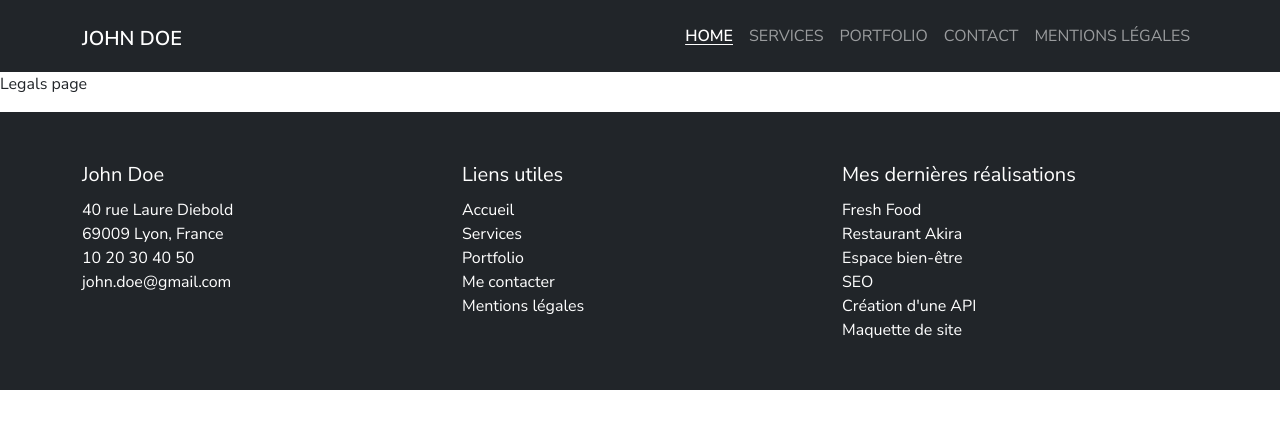
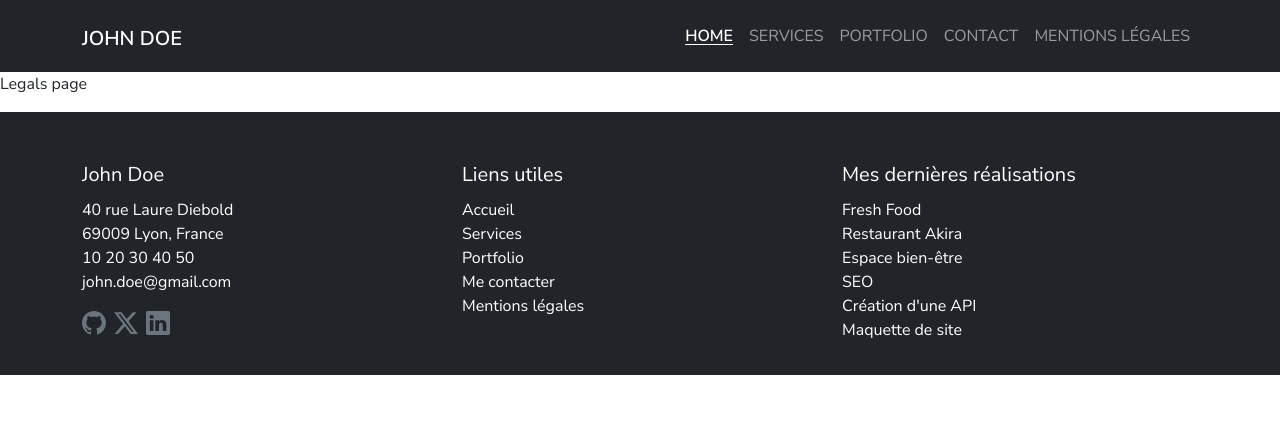
Before and after one commit to kevinmarlin-alt/devoir-portfolio-react, a React (Create React App) app: page /mentions-legals in a window 1280 px wide. Shown: the top 428 px of the page. Built offline with nearby package versions, Linux system fonts and the light colour scheme.

Commit message:
feat(footer): add social icons

```diff
--- a/src/assets/components/Footer.jsx
+++ b/src/assets/components/Footer.jsx
@@ -8,8 +8,8 @@
     return (
         <footer className="bg-dark" >
             <div className="container">
-                <div className="row pt-5 pb-5">
-                    <section className="col-md-4">
+                <div className="row pt-5 pb-3">
+                    <section className="col-md-4 mb-4">
                         <p className="fs-5 mb-2">John Doe</p>
                         <address>
                             <p className="fs-6 mb-0">40 rue Laure Diebold</p>
@@ -17,8 +17,25 @@
                             <p className="fs-6 mb-0"><a href="tel:+331020304050">10 20 30 40 50</a></p>
                             <p className="fs-6 mb-0"><a href="mailto:john.doe@gmail.com">john.doe@gmail.com</a></p>
                         </address>
+                        <div>
+                            <a href="/" className="link-secondary pe-2">
+                                <svg xmlns="http://www.w3.org/2000/svg" width="16" height="16" fill="currentColor" class="bi bi-github" viewBox="0 0 16 16">
+                                    <path d="M8 0C3.58 0 0 3.58 0 8c0 3.54 2.29 6.53 5.47 7.59.4.07.55-.17.55-.38 0-.19-.01-.82-.01-1.49-2.01.37-2.53-.49-2.69-.94-.09-.23-.48-.94-.82-1.13-.28-.15-.68-.52-.01-.53.63-.01 1.08.58 1.23.82.72 1.21 1.87.87 2.33.66.07-.52.28-.87.51-1.07-1.78-.2-3.64-.89-3.64-3.95 0-.87.31-1.59.82-2.15-.08-.2-.36-1.02.08-2.12 0 0 .67-.21 2.2.82.64-.18 1.32-.27 2-.27s1.36.09 2 .27c1.53-1.04 2.2-.82 2.2-.82.44 1.1.16 1.92.08 2.12.51.56.82 1.27.82 2.15 0 3.07-1.87 3.75-3.65 3.95.29.25.54.73.54 1.48 0 1.07-.01 1.93-.01 2.2 0 .21.15.46.55.38A8.01 8.01 0 0 0 16 8c0-4.42-3.58-8-8-8"/>
+                                </svg>
+                            </a>
+                            <a href="/" className="link-secondary pe-2">
+                                <svg xmlns="http://www.w3.org/2000/svg" width="16" height="16" fill="currentColor" class="bi bi-twitter-x" viewBox="0 0 16 16">
+                                    <path d="M12.6.75h2.454l-5.36 6.142L16 15.25h-4.937l-3.867-5.07-4.425 5.07H.316l5.733-6.57L0 .75h5.063l3.495 4.633L12.601.75Zm-.86 13.028h1.36L4.323 2.145H2.865z"/>
+                                </svg>
+                            </a>
+                            <a href="/" className="link-secondary pe-2">
+                                <svg xmlns="http://www.w3.org/2000/svg" width="16" height="16" fill="currentColor" class="bi bi-linkedin" viewBox="0 0 16 16">
+                                    <path d="M0 1.146C0 .513.526 0 1.175 0h13.65C15.474 0 16 .513 16 1.146v13.708c0 .633-.526 1.146-1.175 1.146H1.175C.526 16 0 15.487 0 14.854zm4.943 12.248V6.169H2.542v7.225zm-1.2-8.212c.837 0 1.358-.554 1.358-1.248-.015-.709-.52-1.248-1.342-1.248S2.4 3.226 2.4 3.934c0 .694.521 1.248 1.327 1.248zm4.908 8.212V9.359c0-.216.016-.432.08-.586.173-.431.568-.878 1.232-.878.869 0 1.216.662 1.216 1.634v3.865h2.401V9.25c0-2.22-1.184-3.252-2.764-3.252-1.274 0-1.845.7-2.165 1.193v.025h-.016l.016-.025V6.169h-2.4c.03.678 0 7.225 0 7.225z"/>
+                                </svg>
+                            </a>
+                        </div>
                     </section>
-                    <section className="col-md-4">
+                    <section className="col-md-4 mb-4">
                         <p className="fs-5 mb-2">Liens utiles</p>
                         <p className="fs-6 mb-0">
                             <Link to="/">Accueil</Link>
--- a/src/assets/css/Footer.css
+++ b/src/assets/css/Footer.css
@@ -2,3 +2,8 @@
 footer a {
     color: white
 }
+
+footer .bi {
+    height: 1.5rem;
+    width: 1.5rem;
+}
```
